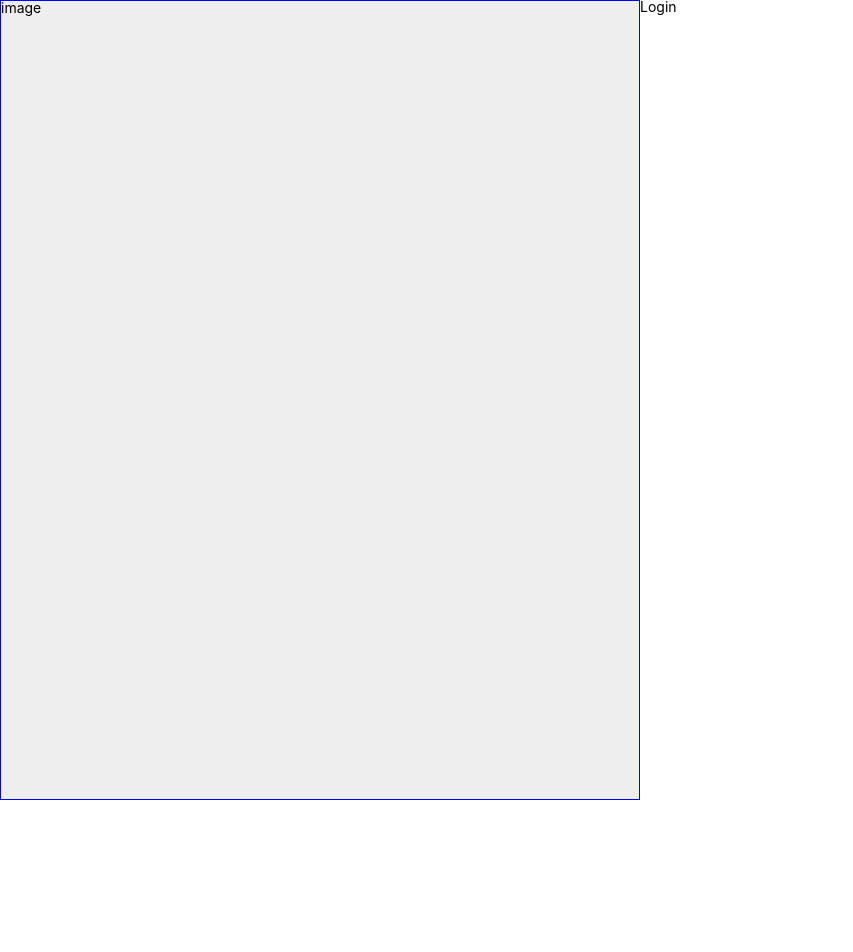
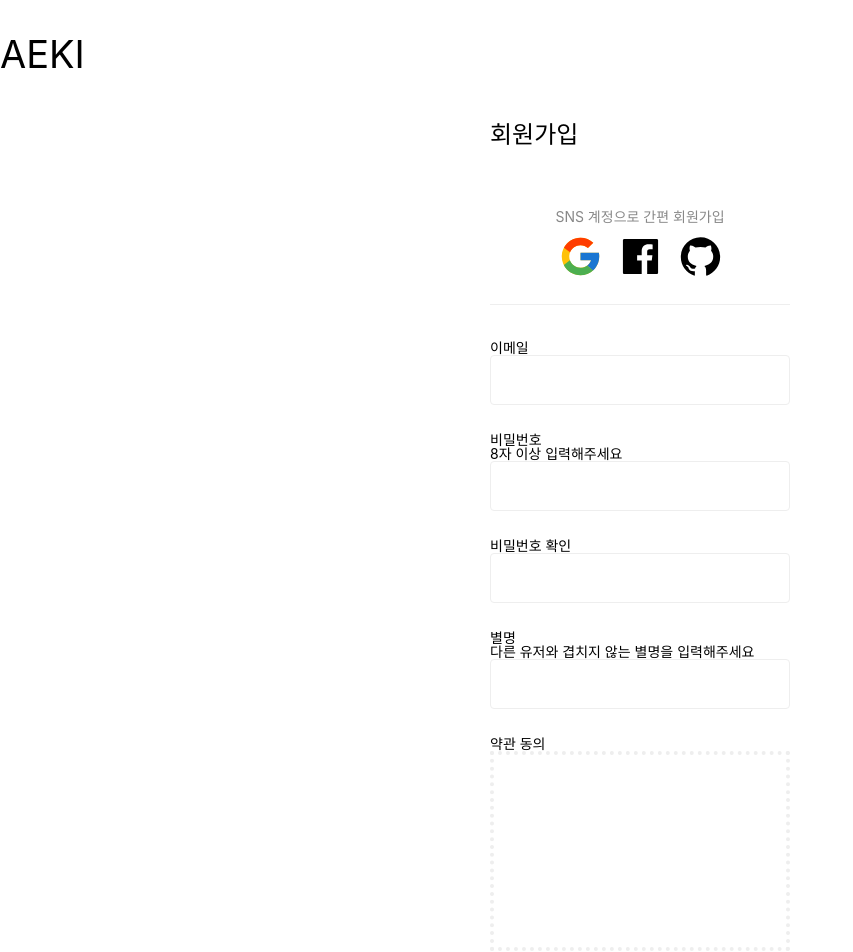
Before and after one commit to sbin0819/e-commerce, a React (Create React App) app: page /signup in a window 1280 px wide. Shown: the top 952 px of the page, without its empty margins (0-853 px from the left). Before the commit the page ends 800 px from the top, so only its background shows below. Built offline with nearby package versions, Linux system fonts and the light colour scheme.

Commit message:
add: login css

```diff
--- a/src/components/Login/index.tsx
+++ b/src/components/Login/index.tsx
@@ -1,9 +1,6 @@
 import { Link } from 'react-router-dom';
 import styled from 'styled-components';
-import { Input, Button } from '../common';
-
-import { FcGoogle } from 'react-icons/fc';
-import { AiFillFacebook, AiFillGithub } from 'react-icons/ai';
+import { Input, Button, SocialIcons } from '../common';
 
 const Conatiner = styled.div`
   position: relative;
@@ -11,8 +8,13 @@ const Conatiner = styled.div`
   display: flex;
   flex-direction: column;
   align-items: center;
-  justify-content: center;
   overflow: scroll;
+  div {
+    display: flex;
+    justify-content: center;
+    align-items: center;
+    width: 300px;
+  }
 `;
 
 const Logo = styled.div`
@@ -20,7 +22,6 @@ const Logo = styled.div`
 `;
 
 const FormContainer = styled.form`
-  width: 300px;
   padding: 35px 0 25px;
   display: flex;
   flex-direction: column;
@@ -32,26 +33,6 @@ const FormContainer = styled.form`
 const Config = styled.div`
   display: flex;
   gap: 15px;
-`;
-
-const SnsLogin = styled.div`
-  display: flex;
-  flex-direction: column;
-  width: 300px;
-  padding: 35px 0 25px;
-  align-items: center;
-  border-bottom: 1px solid #eee;
-  gap: 10px;
-  .info {
-    font-size: 14px;
-    color: #888;
-  }
-  .icons {
-    margin-top: 8px;
-    display: flex;
-    font-size: 45px;
-    gap: 15px;
-  }
 `;
 
 const NonMember = styled.div`
@@ -74,14 +55,7 @@ const index = () => {
         <Link to="/">비밀번호 재설정</Link>
         <Link to="/signup">회원가입</Link>
       </Config>
-      <SnsLogin>
-        <p className="info">SNS 계정으로 간편 로그인/회원가입</p>
-        <div className="icons">
-          <FcGoogle />
-          <AiFillFacebook />
-          <AiFillGithub />
-        </div>
-      </SnsLogin>
+      <SocialIcons title="로그인/회원가입" />
       <NonMember>비회원 주문 조회하기</NonMember>
     </Conatiner>
   );
--- /dev/null
+++ b/src/components/Signup/index.tsx
@@ -0,0 +1,81 @@
+import { Link } from 'react-router-dom';
+import styled from 'styled-components';
+import { Input, Button, SocialIcons } from '../common';
+
+const Conatiner = styled.div`
+  position: relative;
+  overflow: scroll;
+  margin-top: 35px;
+`;
+
+const Logo = styled.div`
+  font-size: 38px;
+`;
+
+const InnerConatiner = styled.div`
+  flex-direction: column;
+  width: 300px;
+  margin: 50px auto;
+  display: flex;
+  gap: 28px;
+  .top {
+    font-size: 24px;
+  }
+`;
+
+const InputContainer = styled.div``;
+
+const PolicyContainer = styled.div`
+  .checkbox_container {
+    border: 4px dotted #eee;
+    height: 200px;
+  }
+`;
+
+const Footer = styled.div`
+  text-align: center;
+`;
+
+const index = () => {
+  return (
+    <Conatiner>
+      <Logo>AEKI</Logo>
+      <InnerConatiner>
+        <div className="top">회원가입</div>
+        <SocialIcons title="회원가입" />
+        <InputContainer>
+          <div className="label">이메일</div>
+          <Input />
+        </InputContainer>
+        <InputContainer>
+          <div className="label">비밀번호</div>
+          <div className="detail">8자 이상 입력해주세요</div>
+          <Input />
+        </InputContainer>
+        <InputContainer>
+          <div className="label">비밀번호 확인</div>
+          <Input />
+        </InputContainer>
+        <InputContainer>
+          <div className="label">별명</div>
+          <div className="detail">
+            다른 유저와 겹치지 않는 별명을 입력해주세요
+          </div>
+          <Input />
+        </InputContainer>
+        <PolicyContainer>
+          <div className="head">약관 동의</div>
+          <div className="checkbox_container"></div>
+        </PolicyContainer>
+        <Button>회원가입 완료</Button>
+        <Footer>
+          <p>
+            이미 아이디가 있으신가요? <Link to="/login">로그인</Link>
+          </p>
+        </Footer>
+      </InnerConatiner>
+    </Conatiner>
+  );
+};
+
+export default index;
--- a/src/components/common/Button.tsx
+++ b/src/components/common/Button.tsx
@@ -8,6 +8,7 @@ const Container = styled.button`
   font-size: 18px;
   font-weight: bold;
   border-radius: 4px;
+  width: 100%;
 `;
 
 interface IProps {
--- a/src/components/common/Input.tsx
+++ b/src/components/common/Input.tsx
@@ -2,11 +2,6 @@ import styled from 'styled-components';
 
 const Container = styled.div`
   width: 100%;
-  input,
-  label {
-    display: block;
-    padding: 10px 0;
-  }
 `;
 
 const Input = styled.input`
@@ -25,31 +20,13 @@ const Input = styled.input`
 `;
 
 interface IProps {
-  label?: string;
   placeholder?: string;
   type?: string;
-  icon?: any;
 }
-const index: React.FC<IProps> = ({
-  label,
-  type = 'text',
-  placeholder,
-  icon = null,
-}) => {
+const index: React.FC<IProps> = ({ type = 'text', placeholder }) => {
   return (
     <Container>
-      {label ? (
-        <label>
-          {label}
-          {icon}
-          <Input type={type} placeholder={placeholder} />
-        </label>
-      ) : (
-        <>
-          {icon}
-          <Input type={type} placeholder={placeholder} />
-        </>
-      )}
+      <Input type={type} placeholder={placeholder} />
     </Container>
   );
 };
--- /dev/null
+++ b/src/components/common/SocialIcons.tsx
@@ -0,0 +1,42 @@
+import styled from 'styled-components';
+import { FcGoogle } from 'react-icons/fc';
+import { AiFillFacebook, AiFillGithub } from 'react-icons/ai';
+
+const Container = styled.div`
+  display: flex;
+  flex-direction: column;
+  width: 100%;
+  padding: 35px 0 25px;
+  align-items: center;
+  border-bottom: 1px solid #eee;
+  gap: 10px;
+  .info {
+    font-size: 14px;
+    color: #888;
+  }
+  margin-bottom: 8px;
+`;
+
+const SocialNetworkIcons = styled.div`
+  display: flex;
+  font-size: 45px;
+  gap: 15px;
+`;
+
+interface IProps {
+  title: '로그인/회원가입' | '로그인' | '회원가입';
+}
+const SocialIcons: React.FC<IProps> = ({ title }) => {
+  return (
+    <Container>
+      <p className="info">SNS 계정으로 간편 {title}</p>
+      <SocialNetworkIcons>
+        <FcGoogle />
+        <AiFillFacebook />
+        <AiFillGithub />
+      </SocialNetworkIcons>
+    </Container>
+  );
+};
+
+export default SocialIcons;
--- a/src/components/common/index.tsx
+++ b/src/components/common/index.tsx
@@ -2,5 +2,6 @@ import Header from './Header';
 import Sidebar from './Sidebar';
 import Input from './Input';
 import Button from './Button';
+import SocialIcons from './SocialIcons';
 
-export { Header, Sidebar, Input, Button };
+export { Header, Sidebar, Input, Button, SocialIcons };
--- a/src/page/signup/index.tsx
+++ b/src/page/signup/index.tsx
@@ -1,34 +1,6 @@
-import styled from 'styled-components';
-
-const Conatiner = styled.div`
-  display: flex;
-  height: 100vh;
-`;
-const Left = styled.div`
-  flex: 1;
-  overflow: scroll;
-`;
-const Right = styled.div`
-  flex: 1;
-  overflow: scroll;
-`;
-
-const Div = styled.div`
-  background: #eee;
-  border: 1px solid blue;
-  height: 100%;
-`;
+import Signup from '../../components/Signup';
 const index = () => {
-  return (
-    <Conatiner>
-      <Left>
-        <Div>image</Div>
-      </Left>
-      <Right>
-        <div>Login</div>
-      </Right>
-    </Conatiner>
-  );
+  return <Signup />;
 };
 
 export default index;
```
